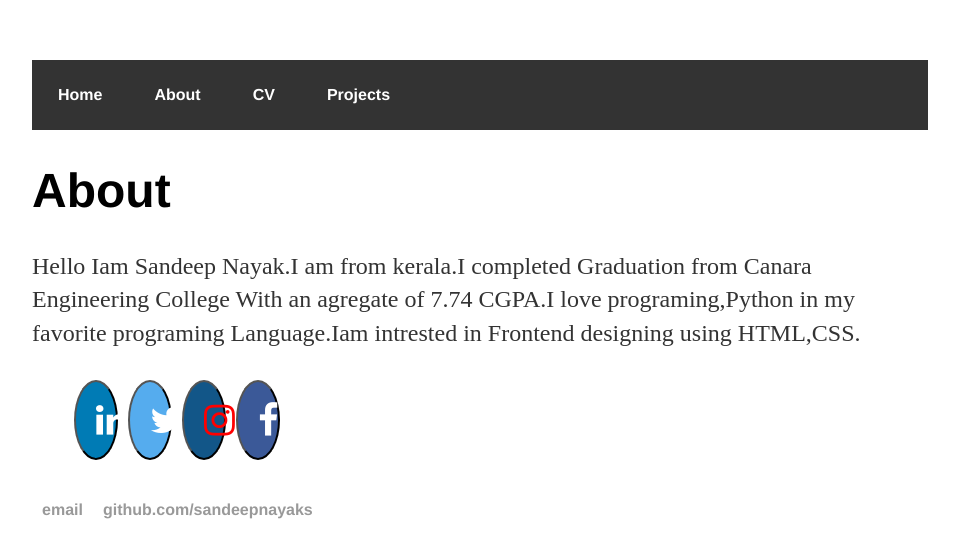
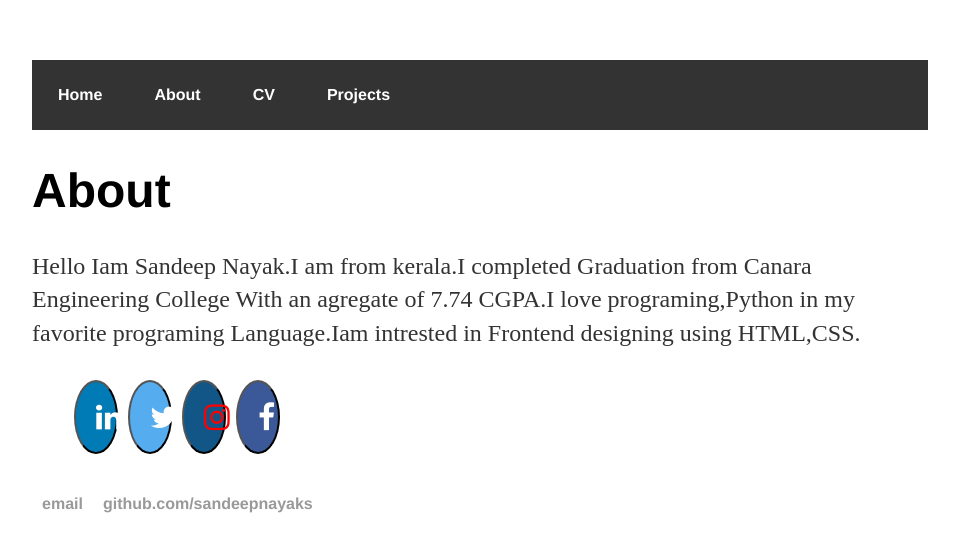
Before and after one commit to sandeepnayaks/sandeepnayaks.github.io, a Jekyll site: the page built from about/index.html, in a window 1280 px wide. Shown: the top 558 px of the page, without its empty margins (160-1119 px from the left). Built offline with Jekyll 4.4.1, drawn with Linux system fonts in a browser that asks for light colours.

Commit message:
Update index.html

```diff
--- a/about/index.html
+++ b/about/index.html
@@ -10,12 +10,12 @@
 
 			<ul>
 				<a href="https://www.linkedin.com/in/sandeep-s-77a57a163" target="_blank">
-    <button class="fa fa-linkedin" style="font-size:36px"></button>
+    <button class="fa fa-linkedin" ></button>
 </a>
 
-				<a href="https://twitter.com/sandeepnayak_/"target="_blank"><button class="fa fa-twitter" style="font-size:36px"></button></a></li>
-				<a href="https://www.instagram.com/sandeepnayak_"target="_blank"><button  class="fa fa-instagram" style="font-size:36px"></button></a></li>
+				<a href="https://twitter.com/sandeepnayak_/"target="_blank"><button class="fa fa-twitter" ></button></a></li>
+				<a href="https://www.instagram.com/sandeepnayak_"target="_blank"><button  class="fa fa-instagram" ></button></a></li>
 <a href="https://www.facebook.com/sandeep.nayak.5439087" target="_blank">
-    <button class="fa fa-facebook" style="font-size:36px"></button>
+    <button class="fa fa-facebook" ></button>
 </a>
 		</div>
```
